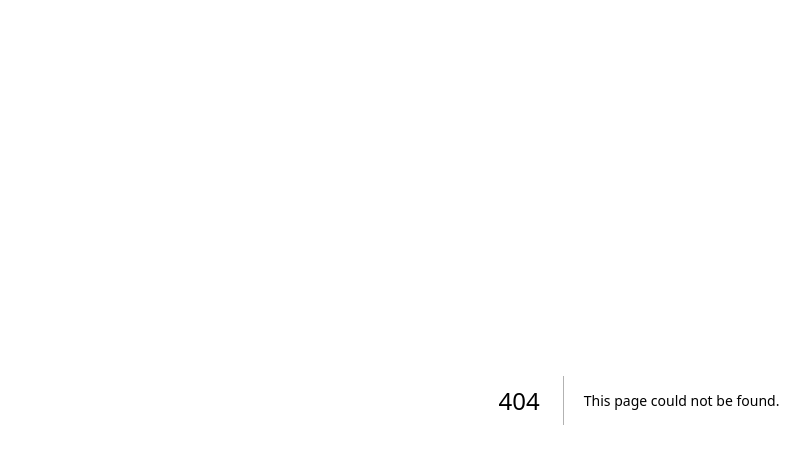
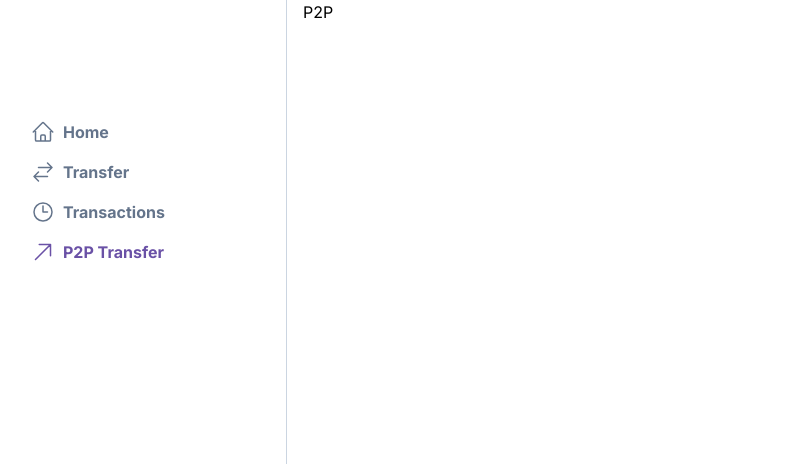
Before and after one commit to ignoTusX7/Paytm-Project, a Next.js app in the folder apps/client-app/: page /p2p in a window 1280 px wide. Before the commit this address had no page. Shown: the top 464 px of the page, without its empty margins (1-811 px from the left). Built offline with nearby package versions, Linux system fonts and the light colour scheme.

Commit message:
added p2p

```diff
--- /dev/null
+++ b/apps/client-app/app/(dashboard)/p2p/page.tsx
@@ -0,0 +1,5 @@
+import React from "react";
+
+export default function P2P() {
+  return <div>P2P</div>;
+}
```
